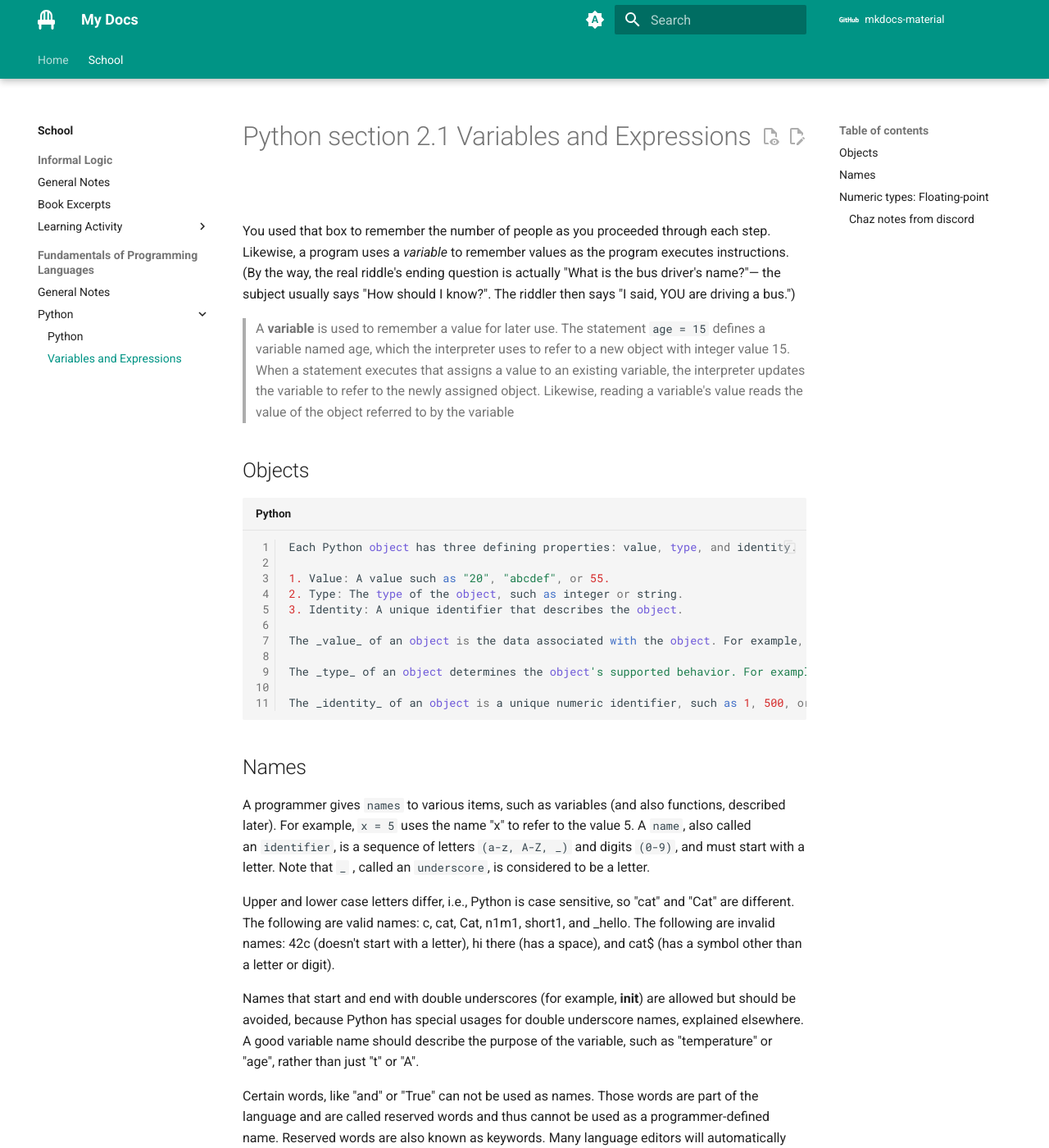
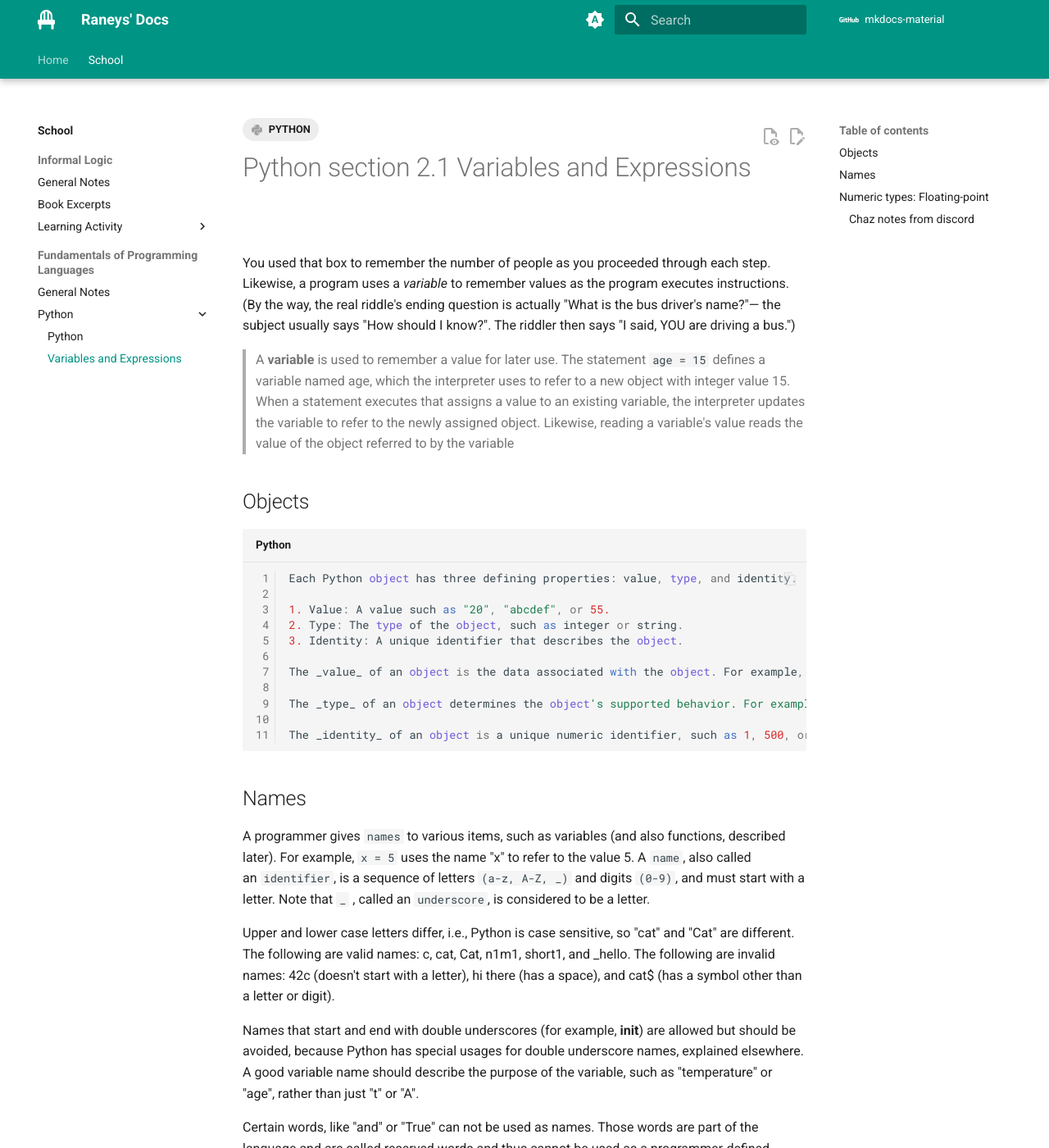
Before and after one commit to Raney-org/mkdocs-material, an MkDocs documentation site: the page built from docs/school/programming-languages/python/variables-expressions.md, in a window 1280 px wide and 1400 px high. Shown: the whole window at 82% size. Built offline with MkDocs 1.6.1 and Material for MkDocs 9.7.7, drawn with Linux system fonts in a browser that asks for light colours; comment, search, counter and statistics services are not loaded.

Commit message:
Update mkdocs.yml added tag support/plugin

```diff
--- a/docs/school/programming-languages/python/variables-expressions.md
+++ b/docs/school/programming-languages/python/variables-expressions.md
@@ -1,3 +1,8 @@
+---
+tags:
+  - PYTHON
+---
+
 # Python section 2.1 Variables and Expressions
 
 You used that box to remember the number of people as you proceeded through each step. Likewise, a program uses a _variable_ to remember values as the program executes instructions. (By the way, the real riddle's ending question is actually "What is the bus driver's name?"— the subject usually says "How should I know?". The riddler then says "I said, YOU are driving a bus.")
--- a/mkdocs.yml
+++ b/mkdocs.yml
@@ -1,4 +1,4 @@
-site_name: My Docs
+site_name: Raneys' Docs
 site_url: https://www.ranevm.com
 site_author: Rane Danielsen
 site_description: This is a weird amalgamation of notes of different kinds that I've tossed together.
@@ -14,6 +14,11 @@ theme:
   icon:
     logo: fontawesome/solid/chair
     repo: octicons/logo-github-16
+    tag:
+      html: fontawesome/brands/html5
+      js: fontawesome/brands/js
+      css: fontawesome/brands/css3
+      python: fontawesome/brands/python
     admonition:
       note: octicons/tag-16
       abstract: octicons/checklist-16
@@ -77,6 +82,8 @@ plugins:
   - search:
       lang: en
       separator: '[\s\-,:!=\[\]()"/]+|(?!\b)(?=[A-Z][a-z])|\.(?!\d)|&[lg]t;'
+  - tags:
+      tags_file: tags.md
   # - social:
   #     cards_font: Roboto
 
@@ -114,6 +121,11 @@ extra_javascript:
 
 extra:
   generator: false
+  tags:
+    HTML5: html
+    JavaScript: js
+    CSS: css
+    PYTHON: python
   social:
   - icon: fontawesome/brands/discord
     link: 'https://discord.gg/RKWgjDqkhR'
```
Also changed, not shown: docs/school/programming-languages/python/python-overview.md (+5 -0 lines), tags.md (added, +9 -0 lines).
